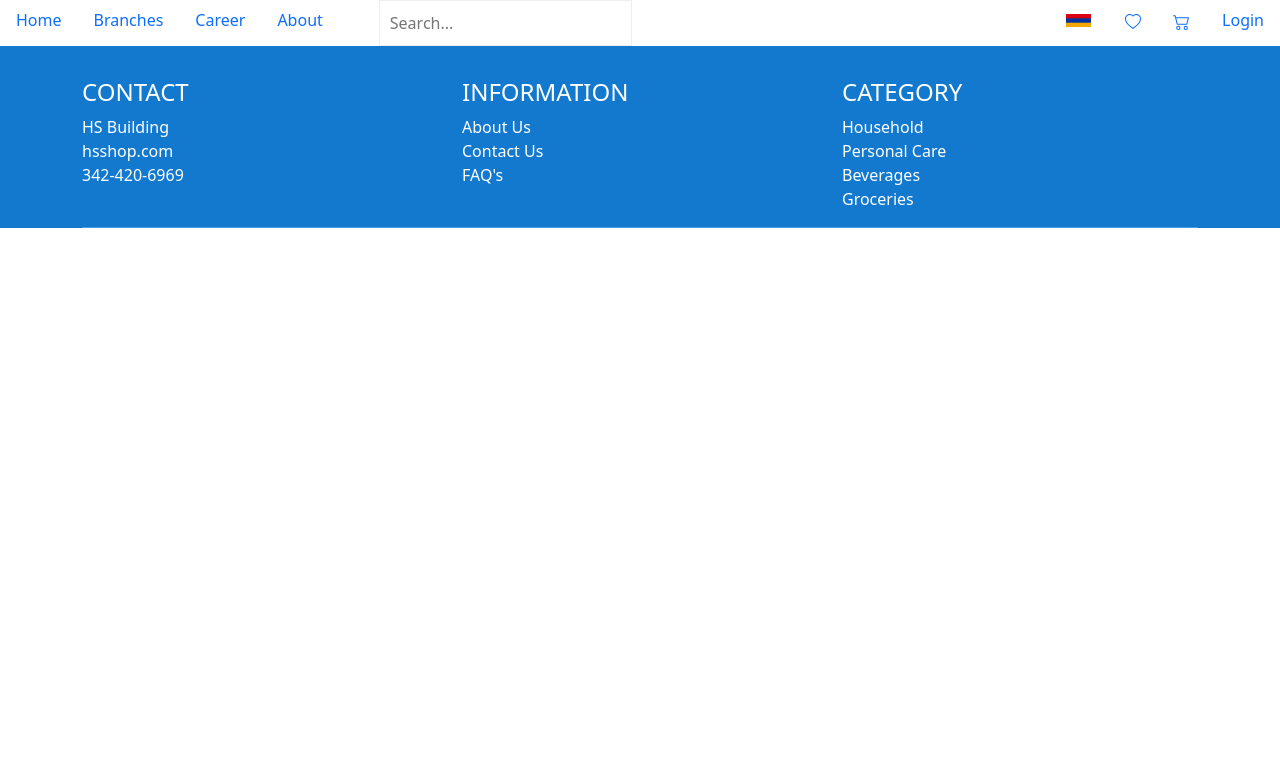
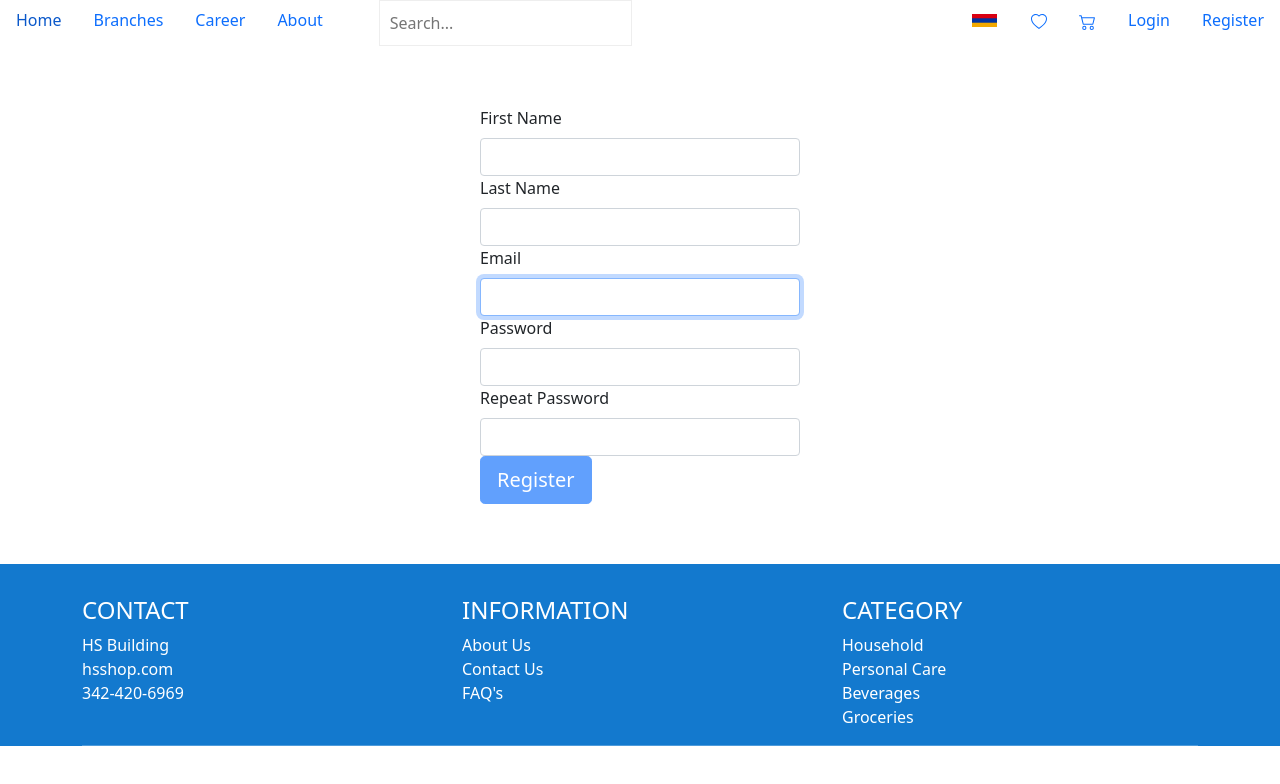
Before and after one commit to KristinaAlekyan/project2021, a React (Create React App) app: page /register in a window 1280 px wide. Shown: the top 784 px of the page. Built offline with nearby package versions, Linux system fonts and the light colour scheme.

Commit message:
Register

```diff
--- a/package.json
+++ b/package.json
@@ -6,6 +6,7 @@
     "@testing-library/jest-dom": "^5.15.0",
     "@testing-library/react": "^11.2.7",
     "@testing-library/user-event": "^12.8.3",
+    "axios": "^0.24.0",
     "bootstrap": "^5.1.3",
     "nvm": "0.0.4",
     "react": "^17.0.2",
--- a/src/App.js
+++ b/src/App.js
@@ -9,6 +9,7 @@ import 'bootstrap/dist/css/bootstrap.min.css';
 import WishListContainer from "./components/WishListContainer/WishListContainer";
 import BasketContainer from "./components/BasketContainer/BasketConainer";
 import {connect} from "react-redux";
+import Register from "./components/Register/Register";
 
 
 class App extends  React.Component {
@@ -35,6 +36,7 @@ class App extends  React.Component {
           <Route path="/" element={<Main searchString={this.state.searchString}/>}/>
           <Route exact path="/home" element={<Main searchString={this.state.searchString}/>}/>
           <Route path="/login" element={<Login/>}/>
+          <Route path="/register" element={<Register/>}/>
           <Route path="/wish-list" element={<WishListContainer/>}/>
           <Route path="/basket" element={<BasketContainer/>}/>
         </Routes>
--- a/src/components/Header/Header.js
+++ b/src/components/Header/Header.js
@@ -38,7 +38,7 @@ class Header extends React.Component {
                         <li class="nav-item ">
                             <a>
                                 <div class = "flag">
-                                    <img  src={armFlag}/>
+                                    <img  alt ="" src={armFlag}/>
                                 </div>
                             </a>
                         </li>
@@ -60,6 +60,9 @@ class Header extends React.Component {
                         <li class="nav-item">
                             <a class="nav-link" href="/login"> Login </a>
                         </li>
+                        <li class="nav-item">
+                            <a class="nav-link" href="/register"> Register </a>
+                        </li>
                     </ul>
                </div>
             </div>
--- a/src/components/Login/login.css
+++ b/src/components/Login/login.css
@@ -1,6 +1,6 @@
 @media all and (min-width: 480px) {
   .Login {
-      padding: 60px 0;
+    padding: 60px 20px;
   }
 
   .Login form {
--- /dev/null
+++ b/src/components/Register/Register.js
@@ -0,0 +1,100 @@
+import React, { useState } from "react";
+import Form from "react-bootstrap/Form";
+import Button from "react-bootstrap/Button";
+import axios from "axios";
+import "../Register/register.css";
+
+export default function Register() {
+    const [firstName, setFirstName] = useState("");
+    const [lastName, setLastName] = useState("");
+    const [email, setEmail] = useState("");
+    const [password, setPassword] = useState("");
+    const [repeatPassword, setRepeatPassword] = useState("");
+
+    function validateForm() {
+        return email.length > 0 && password.length > 0;
+    }
+
+    function handleSubmit(event) {
+        event.preventDefault();
+        /*
+        if (password !== repeatPassword) {
+            console.log("Passwords do not match");
+          } else {
+            const newUser = {
+              firstName,
+              lastName,
+              email,
+              password
+            };
+            try {
+              const config = {
+                headers: {
+                  "Content-Type": "application/json",
+                },
+              };
+              const body = JSON.stringify(newUser);
+              const res = await axios.post("/api/users", body, config);
+              console.log(res.data);
+            } catch (err) {
+              console.error(err.response.data);
+            }
+          }
+        };
+        */
+    }
+
+    return (
+        <div className="Login">
+        <Form onSubmit={handleSubmit}>
+            <Form.Group size="lg" controlId="name">
+                <Form.Label>First Name</Form.Label>
+                <Form.Control
+                    autoFocus
+                    type="text"
+                    value={firstName}
+                    onChange={(e) => setFirstName(e.target.value)}
+                />
+            </Form.Group>
+            <Form.Group size="lg" controlId="name">
+                <Form.Label>Last Name</Form.Label>
+                <Form.Control
+                    autoFocus
+                    type="text"
+                    value={lastName}
+                    onChange={(e) => setLastName(e.target.value)}
+                />
+            </Form.Group>
+            <Form.Group size="lg" controlId="email">
+                <Form.Label>Email</Form.Label>
+                <Form.Control
+                    autoFocus
+                    type="email"
+                    value={email}
+                    onChange={(e) => setEmail(e.target.value)}
+                />
+            </Form.Group>
+            <Form.Group size="lg" controlId="password">
+                <Form.Label>Password</Form.Label>
+                <Form.Control
+                    type="password"
+                    value={password}
+                    onChange={(e) => setPassword(e.target.value)}
+                />
+            </Form.Group>
+            <Form.Group size="lg" controlId="repeatPassword">
+                <Form.Label>Repeat Password</Form.Label>
+                <Form.Control
+                    type="password"
+                    value={repeatPassword}
+                    onChange={(e) => setRepeatPassword(e.target.value)}
+                />
+            </Form.Group>
+
+            <Button onClick = {handleSubmit} block size="lg" type="submit" disabled={!validateForm()}>
+            Register
+            </Button>
+        </Form>
+        </div>
+    );
+}
--- a/src/redux/reducer.js
+++ b/src/redux/reducer.js
@@ -11,7 +11,7 @@ const basketReducer = (state = initialState, action) =>{
         case REMOVE_FROM_BASKET:
             return {
                 ...state,
-                basketProduct: state.basketProduct.filter((i) => i.id != action.payload.removedId )
+                basketProduct: state.basketProduct.filter((i) => i.id !== action.payload.removedId )
             }
         default:
             return state;
```
Also changed, not shown: src/components/Register/register.css (added), 1 other file (tests, documents, lock files or other folders). Lines whose indentation alone changed are shown as unchanged.
